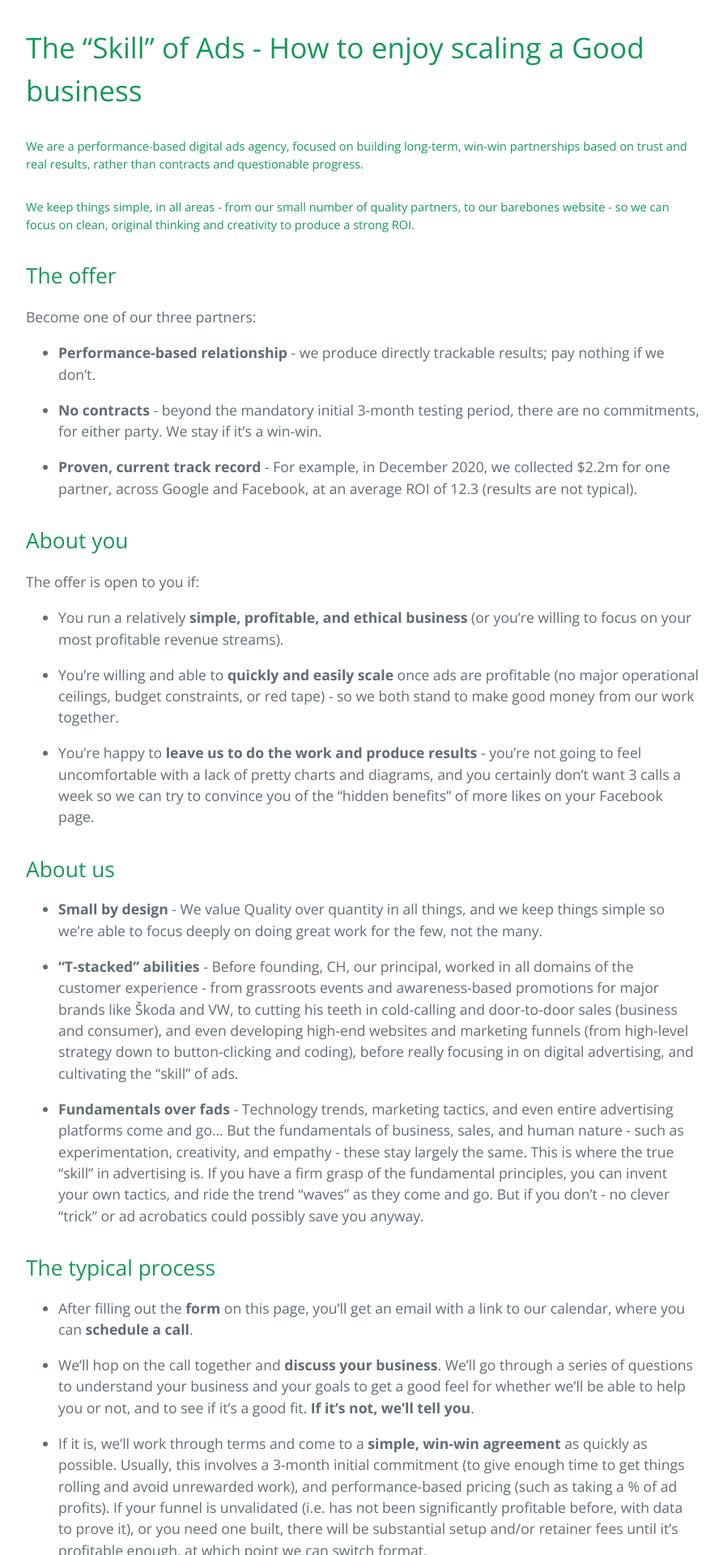
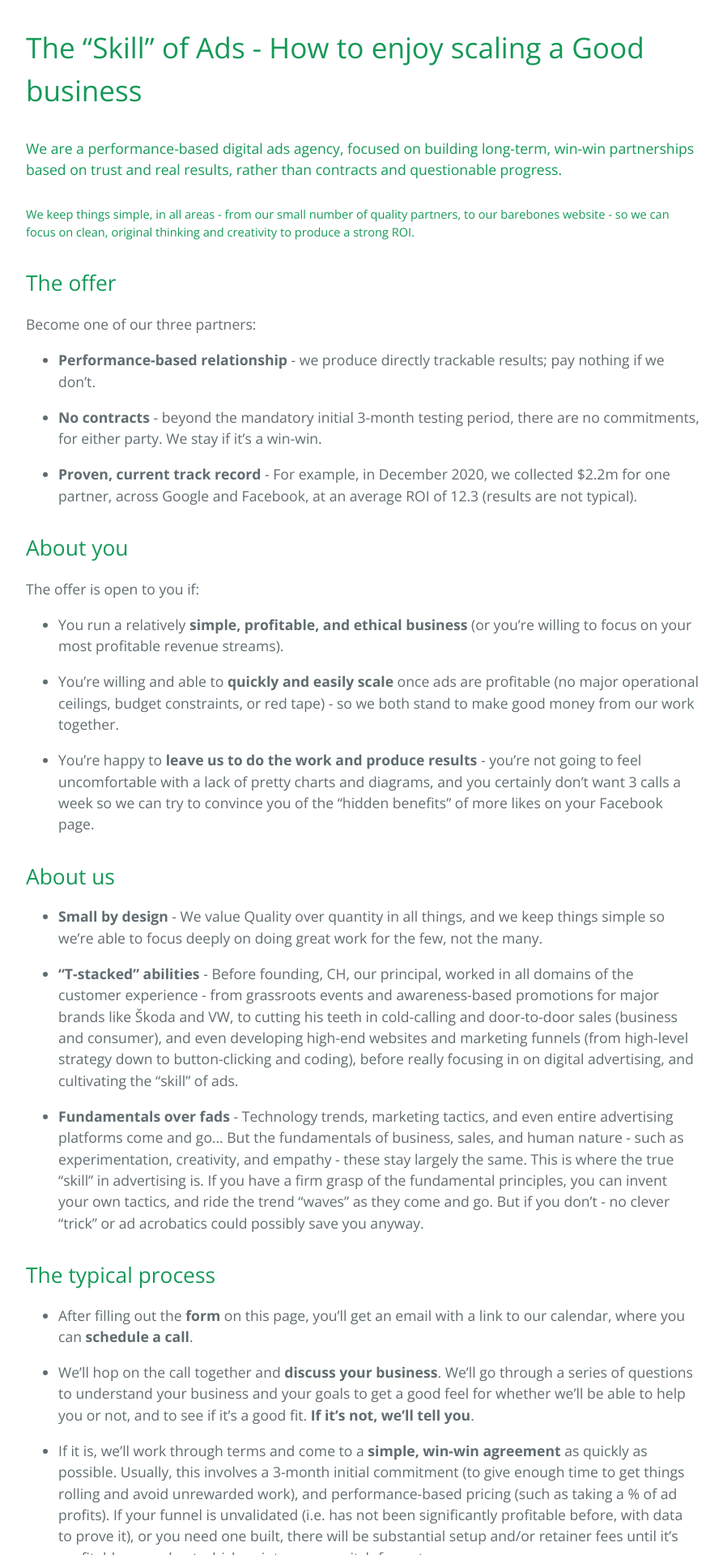
Before and after one commit to cameronhill1/skillofads1, a Jekyll site: the page built from index.md, in a window 1280 px wide. Shown: the top 1920 px of the page at 81% size, without its empty margins (192-1085 px from the left). Built offline with Jekyll 4.4.1, drawn with Linux system fonts in a browser that asks for light colours; our own code applies the rules of GitHub Pages for plain Markdown files.

```diff
--- a/index.md
+++ b/index.md
@@ -1,6 +1,6 @@
 # The "Skill" of Ads - How to enjoy scaling a Good business
 
-##### We are a performance-based digital ads agency, focused on building long-term, win-win partnerships based on trust and real results, rather than contracts and questionable progress.
+#### We are a performance-based digital ads agency, focused on building long-term, win-win partnerships based on trust and real results, rather than contracts and questionable progress.
 
 ##### We keep things simple, in all areas - from our small number of quality partners, to our barebones website - so we can focus on clean, original thinking and creativity to produce a strong ROI.
 
```
